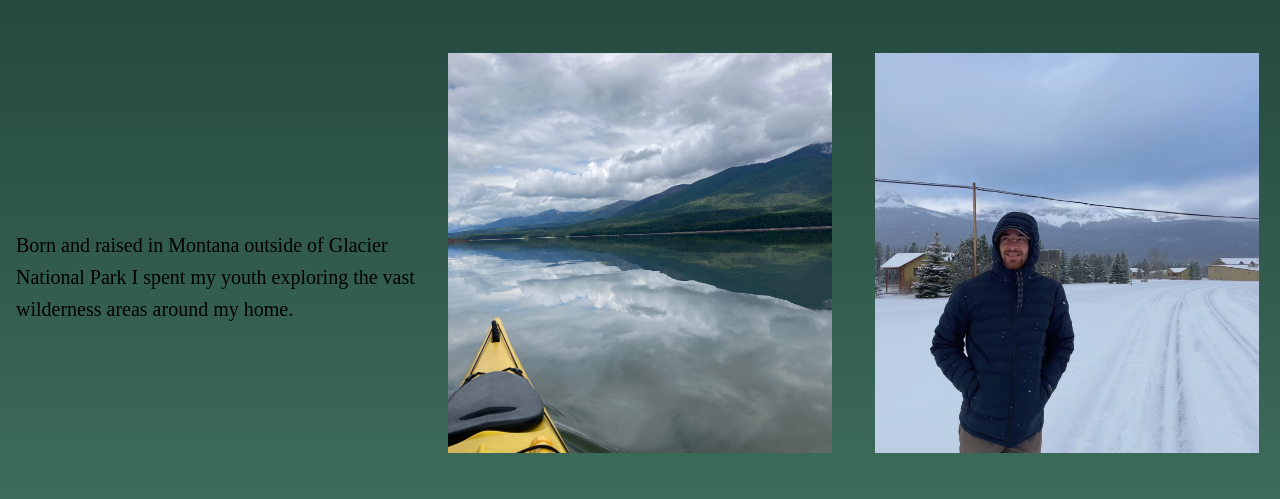
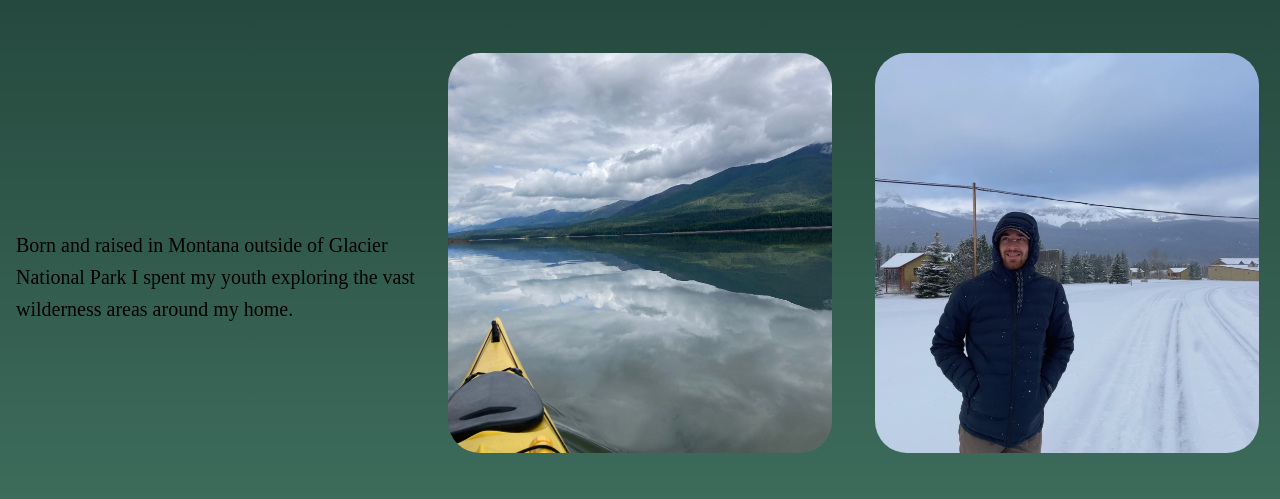
Before and after one commit to SABaltz/showcase, a React (Create React App) app: page /about in a window 1280 px wide. Shown: the part 175-674 px from the top of the page. Built offline with nearby package versions, Linux system fonts and the light colour scheme; grey boxes are pictures that could not be loaded.

Commit message:
Adjust Rem

```diff
--- a/src/components/About.tsx
+++ b/src/components/About.tsx
@@ -11,7 +11,7 @@ let ImageTile = ({imageLocation}) => {
                   sx={{display: 'flex', justifyContent: 'center', alignItems: 'center', paddingBottom: '3rem'}}>
                 <Box
                     sx={{
-                        // borderRadius: '5rem',
+                        borderRadius: '2rem',
                         backgroundImage: 'url(' + imageLocation + ')',
                         backgroundRepeat: "no-repeat",
                         backgroundPosition: 'center',
```
